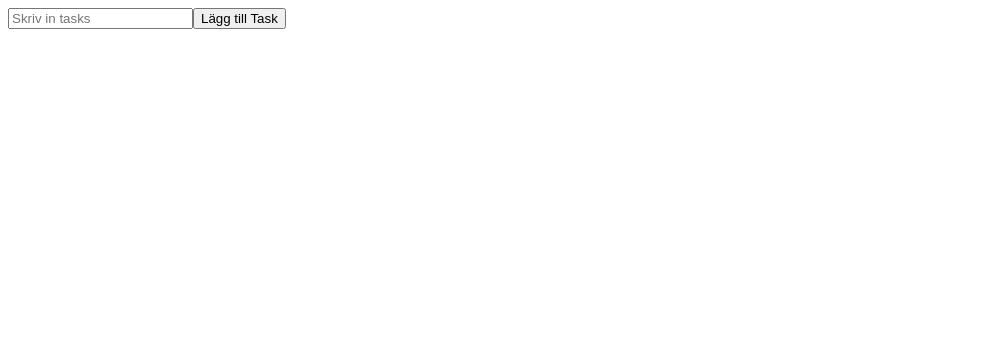
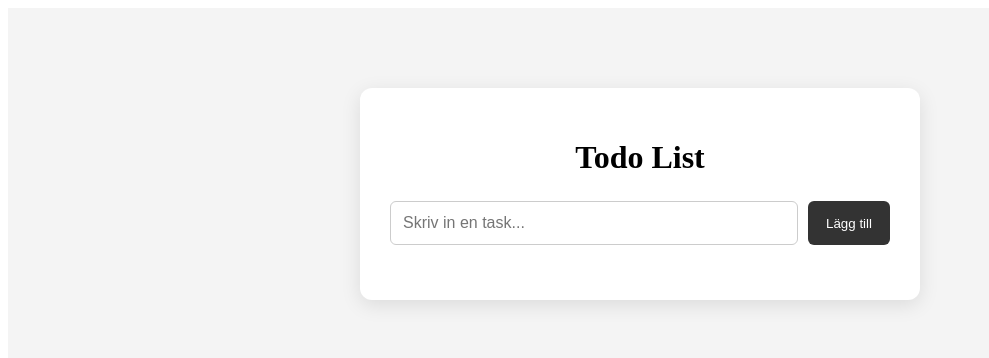
Before and after one commit to MattiasWaern/typescript, a React (Vite) app: page / in a window 1280 px wide. Shown: the top 358 px of the page, without its empty margins (0-989 px from the left). Built offline with nearby package versions, Linux system fonts and the light colour scheme.

Commit message:
to do lista i react + typescript klart

```diff
--- /dev/null
+++ b/src/style.css
@@ -0,0 +1,80 @@
+.todo-container {
+    min-height: 100vh;
+    display: flex;
+    justify-content: center;
+    align-items: flex-start;
+    padding-top: 80px;
+    background-color: #f4f4f4;
+}
+
+.todo-form {
+    width: 500px;
+    padding: 30px;
+    background-color: white;
+    border-radius: 12px;
+    box-shadow: 0 5px 20px rgba(0, 0, 0, 0.1);
+}
+
+.todo-form h1 {
+    text-align: center;
+    margin-bottom: 25px;
+}
+
+.input-container {
+    display: flex;
+    gap: 10px;
+}
+
+.input-container input {
+    flex: 1;
+    padding: 12px;
+    border: 1px solid #ccc;
+    border-radius: 6px;
+    font-size: 16px;
+}
+
+.input-container button {
+    padding: 12px 18px;
+    border: none;
+    border-radius: 6px;
+    background-color: #333;
+    color: white;
+    cursor: pointer;
+}
+
+.input-container button:hover {
+    background-color: #555;
+}
+
+.todo-form ul {
+    list-style: none;
+    padding: 0;
+    margin-top: 25px;
+}
+
+.todo-form li {
+    display: flex;
+    justify-content: space-between;
+    align-items: center;
+    padding: 12px 15px;
+    margin-bottom: 10px;
+    background-color: #f1f1f1;
+    border-radius: 6px;
+}
+
+.todo-form li span {
+    font-size: 16px;
+}
+
+.todo-form li button {
+    padding: 7px 12px;
+    border: none;
+    border-radius: 5px;
+    background-color: #d9534f;
+    color: white;
+    cursor: pointer;
+}
+
+.todo-form li button:hover {
+    background-color: #c9302c;
+}
--- a/src/toDoList.tsx
+++ b/src/toDoList.tsx
@@ -1,4 +1,5 @@
 import React, { useState } from 'react';
+import './style.css';
 
 function ToDoList() {
     const [list, setList] = useState<string[]>([]);
@@ -7,36 +8,49 @@ function ToDoList() {
     function handleSubmit(event: React.FormEvent) {
         event.preventDefault();
 
+        if (input.trim() === "") return;
+
         setList([...list, input]);
         setInput("");
     }
 
-    function deleteTask(index: number){
+    function deleteTask(index: number) {
         setList(list.filter((_, i) => i !== index));
     }
 
     return (
-        <div>
-            <form id="toDoList" onSubmit={handleSubmit}>
+        <div className="todo-container">
+            <form className="todo-form" onSubmit={handleSubmit}>
 
-                {list.map((task, index) => (
-                    <li key={index}>
-                        {task}
-                        <button type='button' onClick={() => deleteTask(index)}>Ta bort</button>
-                        </li>
-                ))}
+                <h1>Todo List</h1>
 
+                <div className="input-container">
                     <input
                         type="text"
-                    id="input"
-                    placeholder="Skriv in tasks"
+                        placeholder="Skriv in en task..."
                         value={input}
                         onChange={(event) => setInput(event.target.value)}
                     />
 
                     <button type="submit">
-                    Lägg till Task
+                        Lägg till
                     </button>
+                </div>
+
+                <ul>
+                    {list.map((task, index) => (
+                        <li key={index}>
+                            <span>{task}</span>
+
+                            <button
+                                type="button"
+                                onClick={() => deleteTask(index)}
+                            >
+                                Ta bort
+                            </button>
+                        </li>
+                    ))}
+                </ul>
 
             </form>
         </div>
```
Lines whose indentation alone changed are shown as unchanged.
